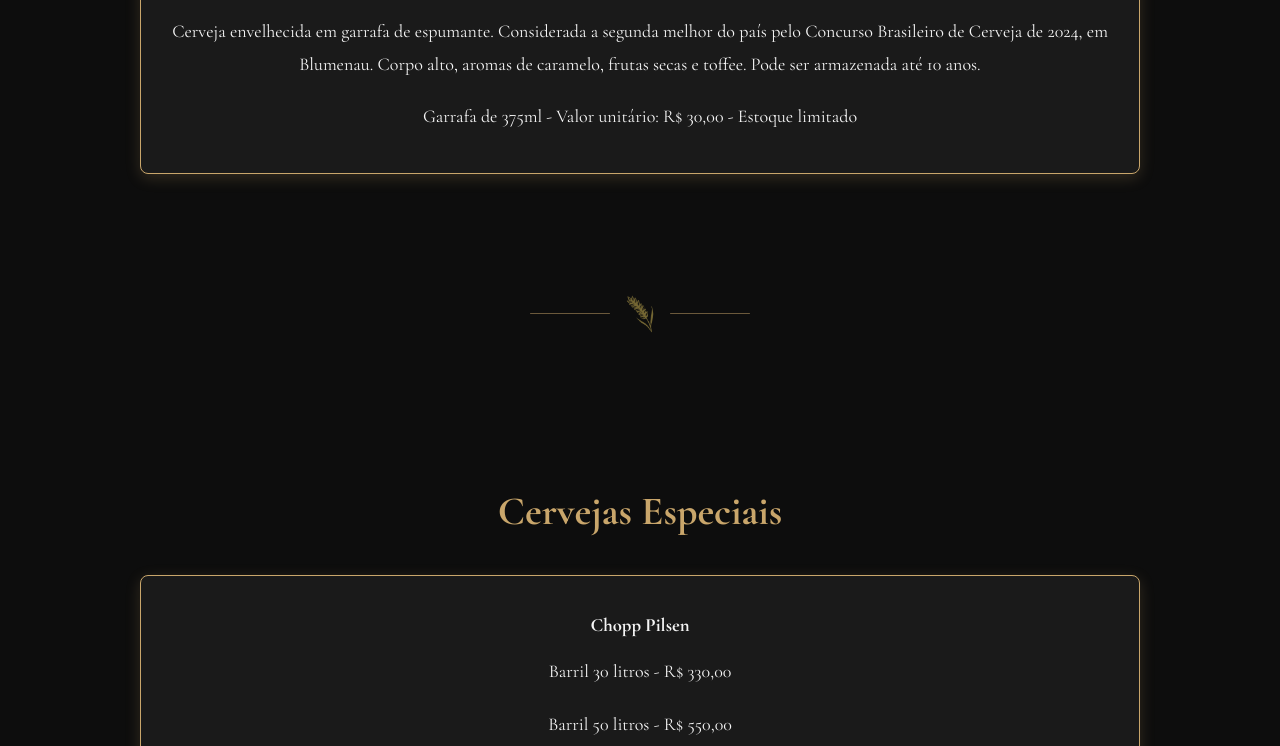
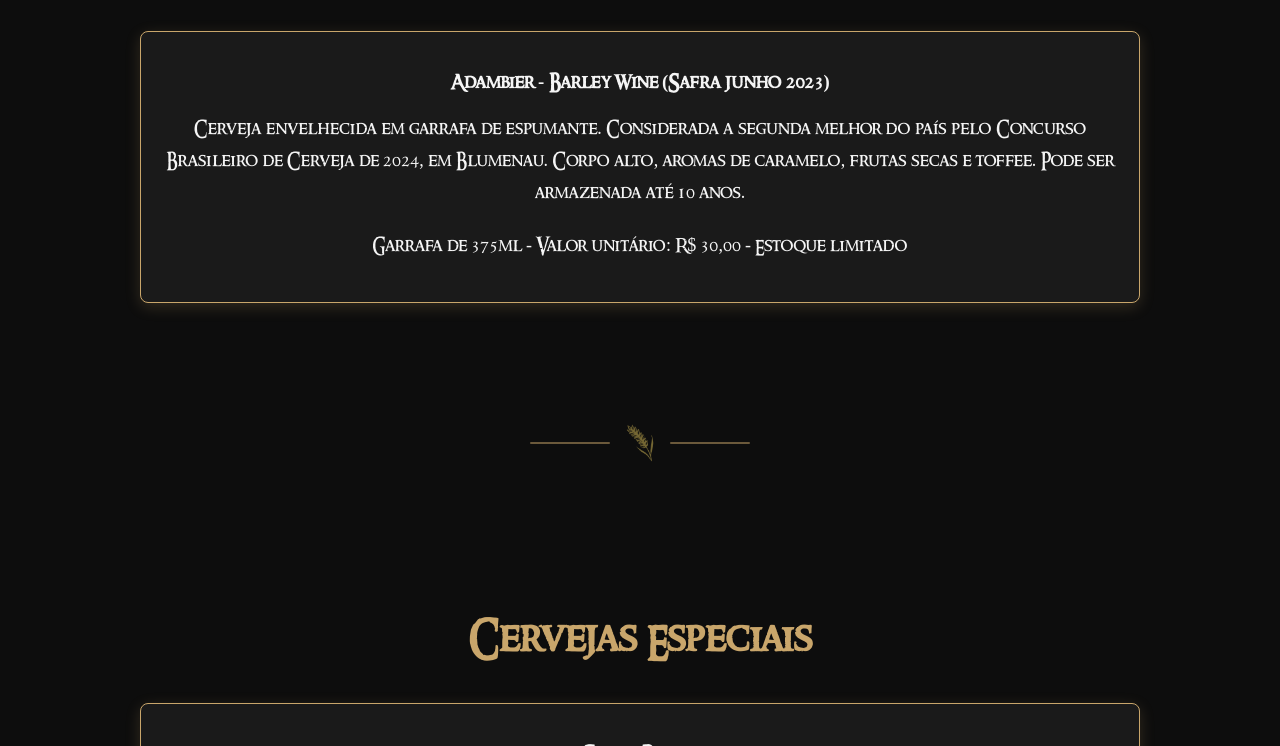
Before and after one commit to LeonardoCechellaVelho/donmoos, a plain HTML site: page index.html in a window 1280 px wide. Shown: the part 2054-2800 px from the top of the page. Drawn offline with nearby package versions, Linux system fonts and the light colour scheme.

Commit message:
Update index.html

```diff
--- a/index.html
+++ b/index.html
@@ -5,7 +5,7 @@
   <meta charset="UTF-8">
   <meta name="viewport" content="width=device-width, initial-scale=1.0">
   <title>Don Moos - Cervejaria e Delivery</title>
-  <link rel="icon" href="favicon.png" type="image/png">
+  <link rel="icon" href="logo.png" type="image/png">
 
   <!-- Fonte elegante e artesanal -->
   <link
@@ -16,11 +16,18 @@
     /* RESET & GLOBAL */
     body {
       margin: 0;
-      font-family: 'Cormorant Garamond', serif;
+      font-family: 'Ringbearer';
       background-color: #0d0d0d;
       /* preto suave */
       color: #f5f5f5;
       /* branco suave */
+    }
+
+    @font-face {
+      font-family: 'Ringbearer';
+      src: url('RINGM___.TTF') format('truetype');
+      font-weight: normal;
+      font-style: normal;
     }
 
     a {
@@ -115,7 +122,7 @@
       margin-bottom: 40px;
       font-size: 40px;
       text-align: center;
-      font-family: 'Cormorant Garamond', serif;
+      font-family: 'Ringbearer';
     }
 
     h2 img {
@@ -187,7 +194,7 @@
       color: #c9a66b;
       /* dourado suave */
       margin-bottom: 30px;
-      font-family: 'Cormorant Garamond', serif;
+      font-family: 'Ringbearer';
     }
 
     .instagram-grid {
@@ -335,7 +342,7 @@
       /* dourado suave */
       text-align: center;
       padding: 25px;
-      font-family: 'Cormorant Garamond', serif;
+      font-family: 'Ringbearer';
     }
 
     footer a {
```
